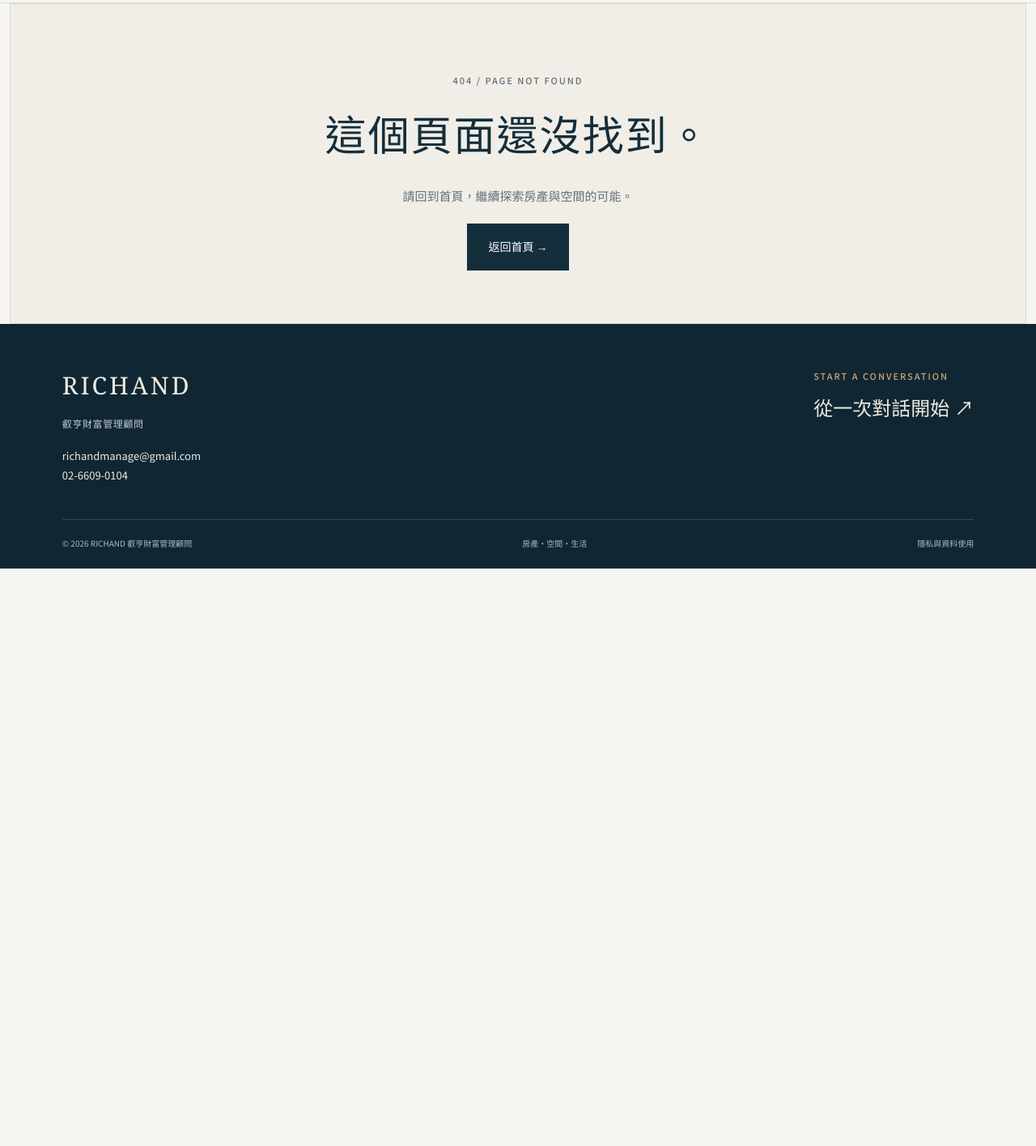
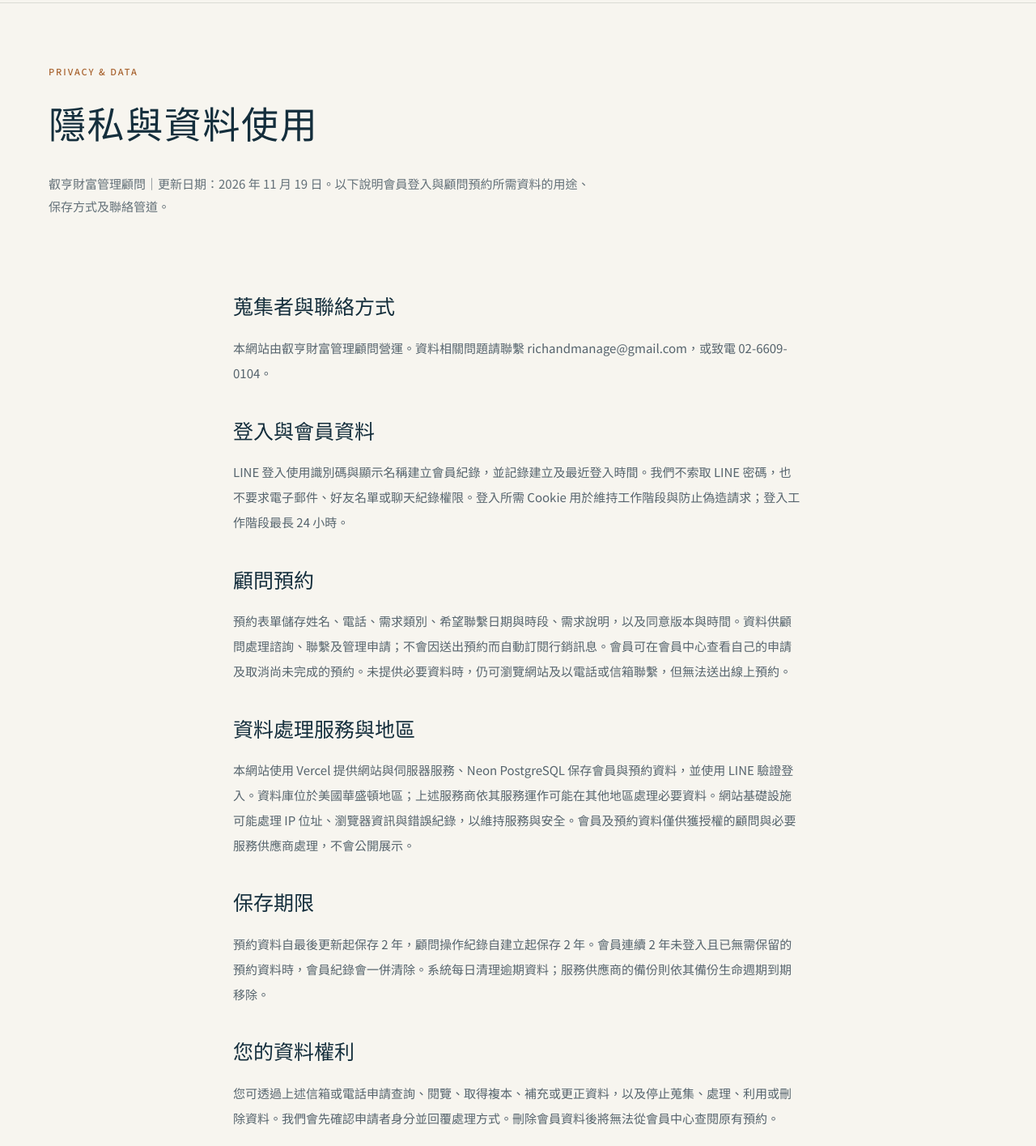
Before and after one commit to richandmanage-create/richand-website, a Next.js app: page /privacy in a window 1280 px wide. Before the commit this address had no page. Shown: the part 100-1515 px from the top of the page at 81% size. Before the commit the page ends 802 px from the top, so only its background shows below. Built offline with nearby package versions, Linux system fonts and the light colour scheme.

Commit message:
Add RICHAND source: src/app/privacy/page.tsx

```diff
--- /dev/null
+++ b/src/app/privacy/page.tsx
@@ -0,0 +1,11 @@
+import { PageIntro } from '@/components/shell';
+export const metadata={title:'隱私與資料使用'};
+export default function Page(){return <><PageIntro eyebrow="PRIVACY & DATA" title="隱私與資料使用" description="叡亨財富管理顧問｜更新日期：2026 年 11 月 19 日。以下說明會員登入與顧問預約所需資料的用途、保存方式及聯絡管道。"/><article className="prose">
+<h2>蒐集者與聯絡方式</h2><p>本網站由叡亨財富管理顧問營運。資料相關問題請聯繫 richandmanage@gmail.com，或致電 02-6609-0104。</p>
+<h2>登入與會員資料</h2><p>LINE 登入使用識別碼與顯示名稱建立會員紀錄，並記錄建立及最近登入時間。我們不索取 LINE 密碼，也不要求電子郵件、好友名單或聊天紀錄權限。登入所需 Cookie 用於維持工作階段與防止偽造請求；登入工作階段最長 24 小時。</p>
+<h2>顧問預約</h2><p>預約表單儲存姓名、電話、需求類別、希望聯繫日期與時段、需求說明，以及同意版本與時間。資料供顧問處理諮詢、聯繫及管理申請；不會因送出預約而自動訂閱行銷訊息。會員可在會員中心查看自己的申請及取消尚未完成的預約。未提供必要資料時，仍可瀏覽網站及以電話或信箱聯繫，但無法送出線上預約。</p>
+<h2>資料處理服務與地區</h2><p>本網站使用 Vercel 提供網站與伺服器服務、Neon PostgreSQL 保存會員與預約資料，並使用 LINE 驗證登入。資料庫位於美國華盛頓地區；上述服務商依其服務運作可能在其他地區處理必要資料。網站基礎設施可能處理 IP 位址、瀏覽器資訊與錯誤紀錄，以維持服務與安全。會員及預約資料僅供獲授權的顧問與必要服務供應商處理，不會公開展示。</p>
+<h2>保存期限</h2><p>預約資料自最後更新起保存 2 年，顧問操作紀錄自建立起保存 2 年。會員連續 2 年未登入且已無需保留的預約資料時，會員紀錄會一併清除。系統每日清理逾期資料；服務供應商的備份則依其備份生命週期到期移除。</p>
+<h2>您的資料權利</h2><p>您可透過上述信箱或電話申請查詢、閱覽、取得複本、補充或更正資料，以及停止蒐集、處理、利用或刪除資料。我們會先確認申請者身分並回覆處理方式。刪除會員資料後將無法從會員中心查閱原有預約。</p>
+<div className="notice">請勿在需求說明中填入身分證字號、金融帳戶、健康資訊或其他敏感資料。預約為聯繫申請，實際時間以顧問確認為準。</div>
+</article></>}
```
